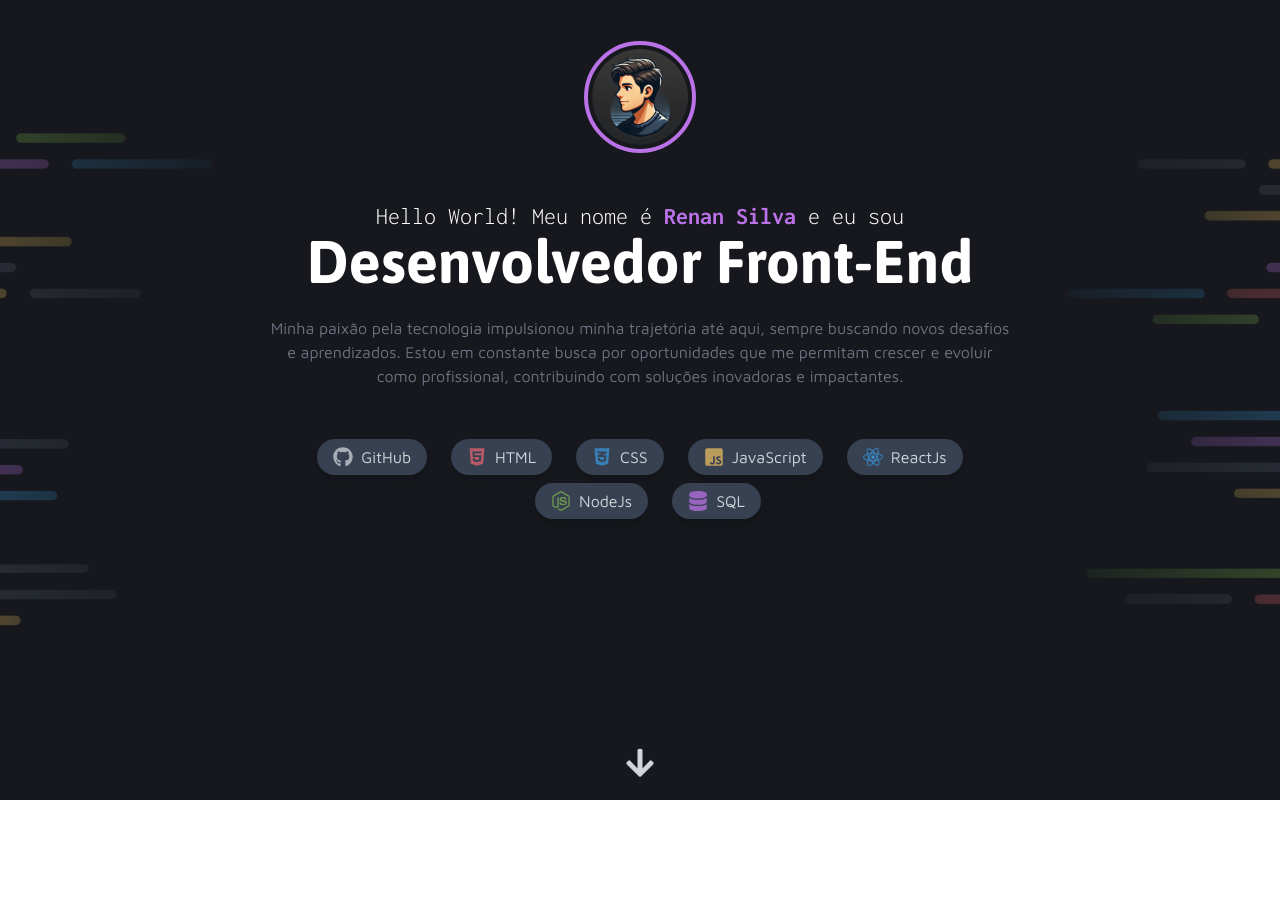
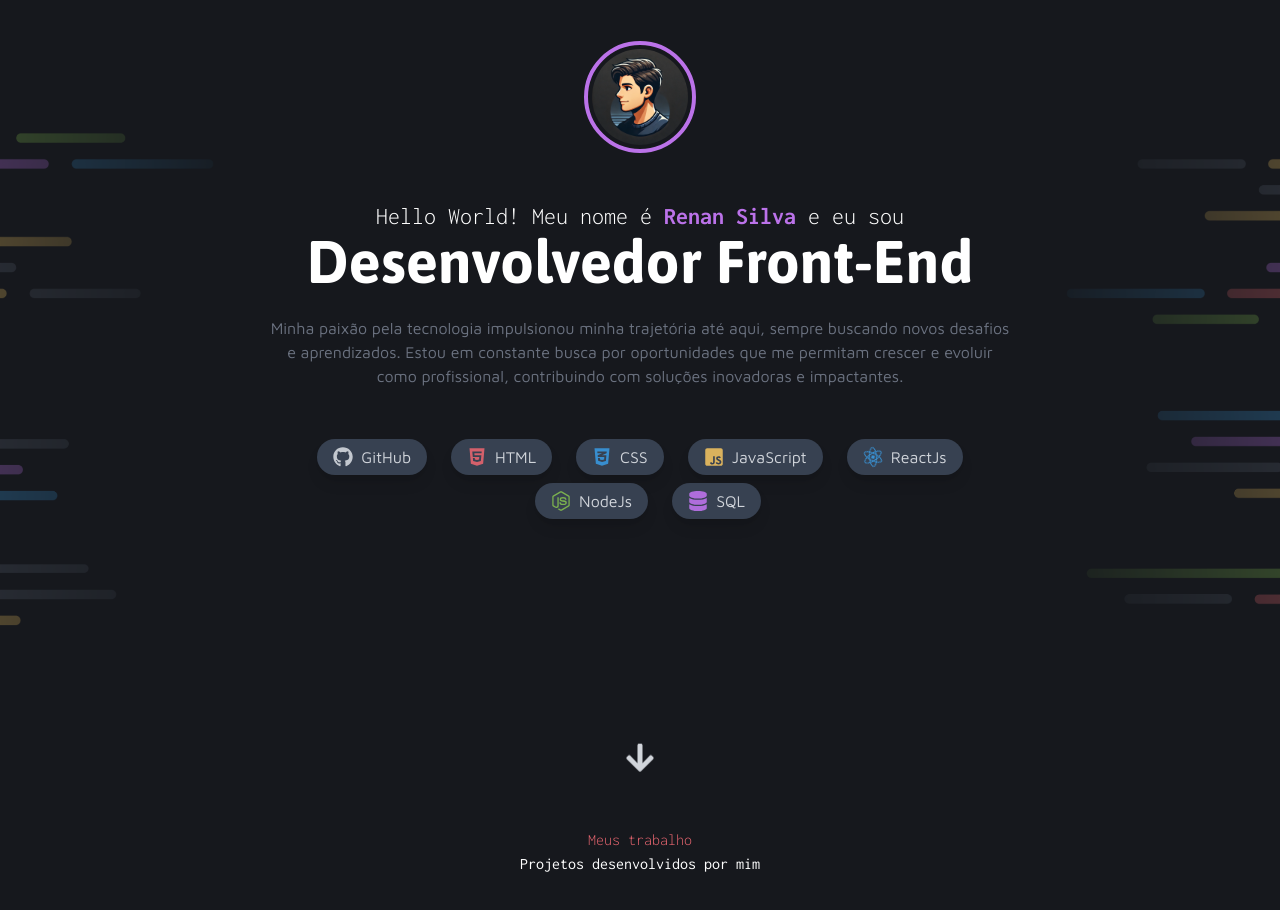
Before and after one commit to RenanOliveiraSilva/portifolio, a React (Vite) app in the folder my-portifolio/: page / in a window 1280 px wide. Shown: the top 910 px of the page. Before the commit the page ends 800 px from the top, so only its background shows below. Built offline with nearby package versions, Linux system fonts and the light colour scheme.

Commit message:
Adicionando nova section

```diff
--- a/my-portifolio/src/App.tsx
+++ b/my-portifolio/src/App.tsx
@@ -1,14 +1,14 @@
 import Header from './components/Header';
-// import Skills from './components/Skills';
+import Works from './components/Works.tsx';
 // import Footer from './components/Footer';
 
 function App() {
   return (
-    <div className="bg-gray-900 text-white min-h-screen">
+    <div className="bg-backgroundColor text-white min-h-screen">
       <Header />
+      <Works />
 
-      {/* <Skills />
-      <Footer /> */}
+      {/* <Footer /> */}
     </div>
   );
 }
--- /dev/null
+++ b/my-portifolio/src/components/Works.tsx
@@ -0,0 +1,16 @@
+import React from 'react'
+
+const Works = () => {
+  return (
+    <section className='flex flex-col h-screen bg-backgroundColor p-8'>
+        <div className="title flex flex-col h-6 items-center justify-center p-5">
+            <p className='font-inconsolata text-base text-customRed font-light'>Meus trabalho</p>
+            <p className='font-inconsolata text-base t '>Projetos desenvolvidos por mim</p>
+        </div>
+
+
+    </section>
+  )
+}
+
+export default Works
--- a/my-portifolio/tailwind.config.js
+++ b/my-portifolio/tailwind.config.js
@@ -12,6 +12,7 @@ export default {
         customBlue: '#3996DB',
         customGreen: '#82BC4F',
         customYellow: '#EABD5F',
+        backgroundColor: '#16181d'
       },
       backgroundImage: {
         pattern: 'url(/Background_Intro.png)'
```
